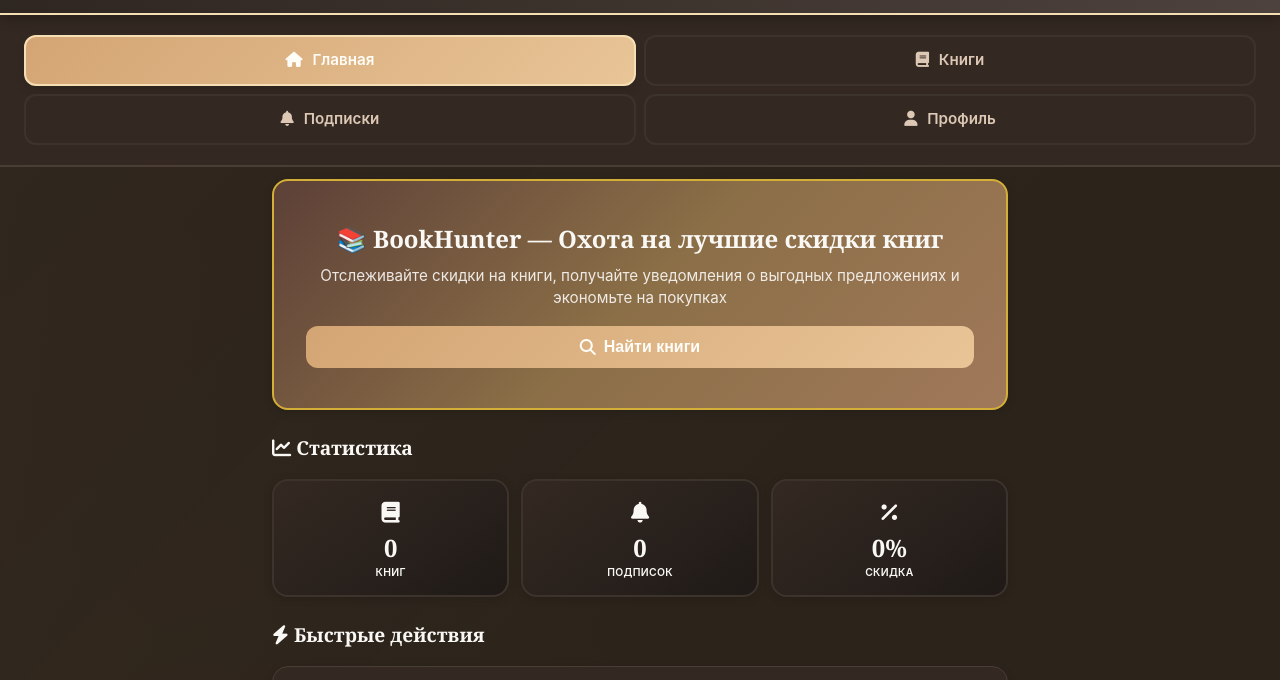
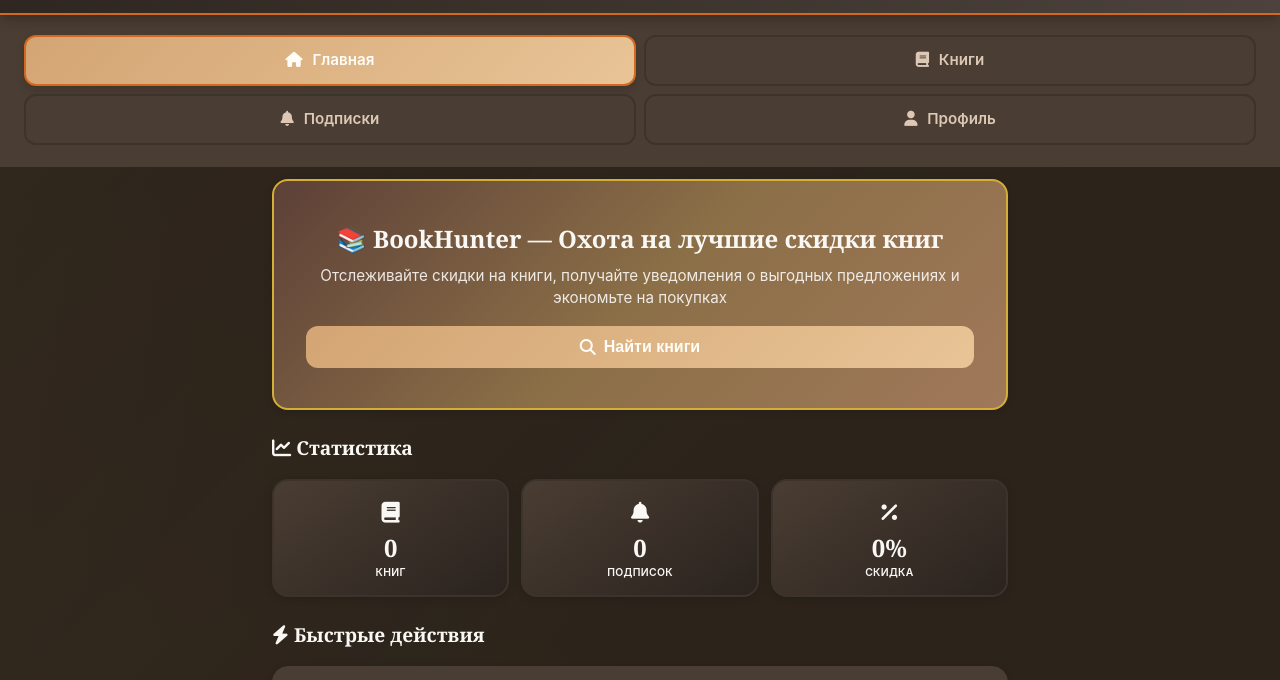
Before and after one commit to TeQmer/BookHunter, a plain HTML site: page telegram/app/index.html in a window 1280 px wide. Shown: the part 55-735 px from the top of the page. Drawn offline with Linux system fonts and the light colour scheme; no server answers.

Commit message:
Обновлена цветовая схема: accent-tertiary изменен на шоколадный #D2691E, карточки книг сделаны светлее для лучшей контрастности

```diff
--- a/telegram/app/css/mini-app.css
+++ b/telegram/app/css/mini-app.css
@@ -6,13 +6,13 @@
     --bg-primary: #1f1a17;        /* Глубокий насыщенный темно-коричневый */
     --bg-secondary: #2a231e;      /* Теплый насыщенный коричневый */
     --bg-accent: #3d2e26;         /* Насыщенный темно-песочный */
-    --bg-card: #342922;           /* Насыщенный коричневый */
+    --bg-card: #4a3d33;           /* Более светлый насыщенный коричневый для карточек */
     --bg-header: #2d2520;         /* Насыщенный темно-коричневый для хедера */
 
     /* Акцентные цвета - теплые книжные оттенки */
     --accent-primary: #e8c496;    /* Теплый золотисто-бежевый */
     --accent-secondary: #d4a574;  /* Насыщенный песочно-бежевый */
-    --accent-tertiary: #f5deb3;   /* Теплый пшеничный */
+    --accent-tertiary: #D2691E;   /* Шоколадный */
 
     /* Текстовые цвета - высокая контрастность для тёмной темы */
     --text-primary: #faf8f5;      /* Кремово-белый */
@@ -33,7 +33,7 @@
 
     /* Градиенты */
     --gradient-primary: linear-gradient(135deg, #d4a574 0%, #e8c496 100%);
-    --gradient-card: linear-gradient(145deg, #342922 0%, #1f1a17 100%);
+    --gradient-card: linear-gradient(145deg, #4a3d33 0%, #2a231e 100%);
     --gradient-header: linear-gradient(135deg, #2d2520 0%, #3d332d 50%, #4d423d 100%);
 
     /* Границы */
```
